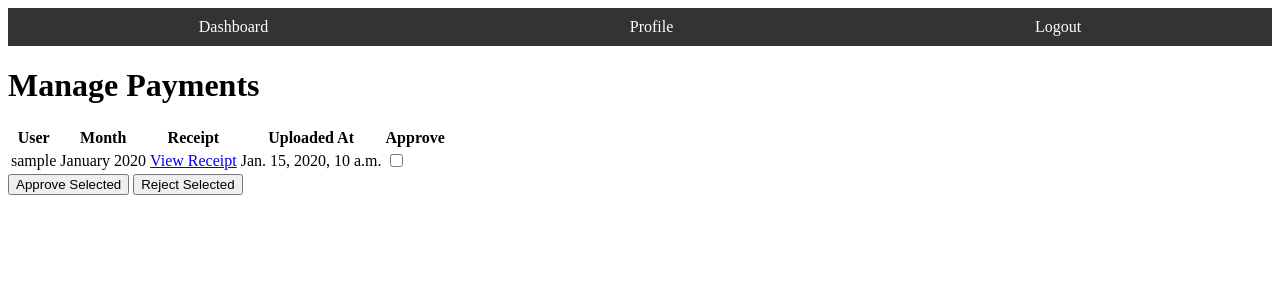
After one commit to alexandrebcaruso/borussia-django, a Django app: page /manage-payments/ in a window 1280 px wide. The commit adds this page. Shown: the top 300 px of the page. Run offline with Django 5.2, Linux system fonts and the light colour scheme; a user stored in the database is signed in; tables that the repository leaves empty hold one stand-in row (values such as "Sample post").

Commit message:
wip working on the users list and payment backend

```diff
--- a/agua/models.py
+++ b/agua/models.py
@@ -1,24 +1,21 @@
 from django.conf import settings
 from django.db import models
+from django.contrib.auth.models import AbstractUser
 
 class Payment(models.Model):
-    PENDING = 'pending'
+    REJECTED = 'rejected'
+    PAID = 'paid'
     AWAITING_APPROVAL = 'awaiting_approval'
-    PAID = 'paid'
 
     STATUS_CHOICES = [
-        (PENDING, 'Pending'),
+        (REJECTED, 'Rejected'),
         (AWAITING_APPROVAL, 'Awaiting Approval'),
         (PAID, 'Paid'),
     ]
 
     user = models.ForeignKey(settings.AUTH_USER_MODEL, on_delete=models.CASCADE)
     month = models.DateField()
-    status = models.CharField(
-        max_length=20,
-        choices=STATUS_CHOICES,
-        default=PENDING,
-    )
+    status = models.CharField(max_length=20, choices=STATUS_CHOICES, default=AWAITING_APPROVAL)
     receipt = models.FileField(upload_to='receipts/', null=True, blank=True)
     uploaded_at = models.DateTimeField(auto_now_add=True)
     approved_at = models.DateTimeField(null=True, blank=True)
@@ -29,9 +26,6 @@ class Payment(models.Model):
     # Helper method to check if payment is approved
     def is_approved(self):
         return self.status == self.PAID
-
-from django.contrib.auth.models import AbstractUser
-from django.db import models
 
 class CustomUser(AbstractUser):
     email = models.EmailField(unique=True)
--- /dev/null
+++ b/agua/templates/base.html
@@ -0,0 +1,26 @@
+{% load static %}
+
+<!DOCTYPE html>
+<html lang="en">
+<head>
+    <meta charset="UTF-8">
+    <meta name="viewport" content="width=device-width, initial-scale=1.0">
+    <title>{% block title %}My Payment App{% endblock %}</title>
+    <link rel="stylesheet" src="{% static 'css/styles.css' %}">
+</head>
+<body>
+    <!-- Top Navigation Bar -->
+    <nav style="background-color: #333; padding: 10px;">
+        <ul style="list-style-type: none; margin: 0; padding: 0; display: flex; justify-content: space-around;">
+            <li><a href="{% url 'dashboard' %}" style="color: white; text-decoration: none;">Dashboard</a></li>
+            <li><a href="{% url 'profile' %}" style="color: white; text-decoration: none;">Profile</a></li>
+            <li><a href="{% url 'logout' %}" style="color: white; text-decoration: none;">Logout</a></li>
+        </ul>
+    </nav>
+
+    <!-- Content Area -->
+    <div class="container" style="margin-top: 20px;">
+        {% block content %}{% endblock %}
+    </div>
+</body>
+</html>
--- a/agua/templates/payments/dashboard.html
+++ b/agua/templates/payments/dashboard.html
@@ -1,4 +1,4 @@
-{% extends 'payments/base.html' %}
+{% extends 'base.html' %}
 
 {% block title %}Dashboard{% endblock %}
 
--- /dev/null
+++ b/agua/templates/payments/manage_payments.html
@@ -0,0 +1,46 @@
+<!-- manage_payments.html -->
+{% extends 'base.html' %}
+
+{% block title %}Manage Payments{% endblock %}
+
+{% block content %}
+    <h1>Manage Payments</h1>
+
+    {% if payments %}
+        <form method="post">
+            {% csrf_token %}
+            <table>
+                <thead>
+                    <tr>
+                        <th>User</th>
+                        <th>Month</th>
+                        <th>Receipt</th>
+                        <th>Uploaded At</th>
+                        <th>Approve</th>
+                    </tr>
+                </thead>
+                <tbody>
+                    {% for payment in payments %}
+                        <tr>
+                            <td>{{ payment.user.username }}</td>
+                            <td>{{ payment.month|date:"F Y" }}</td>
+                            <td>
+                                {% if payment.receipt %}
+                                    <a href="{{ payment.receipt.url }}" target="_blank">View Receipt</a>
+                                {% else %}
+                                    No Receipt
+                                {% endif %}
+                            </td>
+                            <td>{{ payment.uploaded_at }}</td>
+                            <td><input type="checkbox" name="payment_ids" value="{{ payment.id }}"></td>
+                        </tr>
+                    {% endfor %}
+                </tbody>
+            </table>
+            <button type="submit" name="action" value="approve">Approve Selected</button>
+            <button type="submit" name="action" value="reject">Reject Selected</button>
+        </form>
+    {% else %}
+        <p>No payments awaiting approval.</p>
+    {% endif %}
+{% endblock %}
--- a/agua/templates/payments/profile.html
+++ b/agua/templates/users/profile.html
@@ -1,4 +1,4 @@
-{% extends 'payments/base.html' %}
+{% extends 'base.html' %}
 
 {% block title %}Profile{% endblock %}
 
--- a/agua/views.py
+++ b/agua/views.py
@@ -1,8 +1,22 @@
-from django.shortcuts import render, get_object_or_404, redirect
-from django.contrib.auth.decorators import login_required
-from .models import Payment
+from django.shortcuts import render, redirect
+from django.contrib.auth.decorators import login_required, user_passes_test
+from agua.models import Payment, CustomUser
+from .forms import PaymentReceiptForm
+from django.contrib import messages
 from datetime import datetime
 from django.utils import timezone
+
+# TODO: move to new file, e.g., `decorators.py`
+def role_required(role_name):
+    def decorator(view_func):
+        def _wrapped_view(request, *args, **kwargs):
+            if request.user.is_authenticated and request.user.roles.filter(name=role_name).exists():
+                return view_func(request, *args, **kwargs)
+            else:
+                # Redirect to a permission denied page or login page
+                return redirect('permission_denied')
+        return _wrapped_view
+    return decorator
 
 @login_required
 def dashboard(request):
@@ -81,7 +95,7 @@ def upload_receipt(request, year, month):
     payment, created = Payment.objects.get_or_create(
         user=request.user,
         month=payment_date,
-        defaults={'status': Payment.PENDING}
+        defaults={'status': Payment.AWAITING_APPROVAL}
     )
 
     if request.method == 'POST':
@@ -107,4 +121,33 @@ def upload_receipt(request, year, month):
 @login_required
 def profile(request):
     # You can add any logic for the profile page here
-    return render(request, 'payments/profile.html')
+    return render(request, 'users/profile.html')
+
+@login_required
+@role_required('ApplicationAdmin')
+def users_list(request):
+    users = CustomUser.objects.all()
+    return render(request, 'users/users_list.html', {'users': users})
+
+@user_passes_test(lambda u: u.is_staff)
+def manage_payments(request):
+    # Get all payments that are awaiting approval
+    payments = Payment.objects.filter(status=Payment.AWAITING_APPROVAL)
+
+    if request.method == 'POST':
+        payment_ids = request.POST.getlist('payment_ids')
+        action = request.POST.get('action')
+
+        for payment_id in payment_ids:
+            payment = Payment.objects.get(id=payment_id)
+            if action == 'approve':
+                payment.status = Payment.PAID
+                payment.approved_at = timezone.now()
+            elif action == 'reject':
+                payment.status = Payment.REJECTED
+                payment.approved_at = None
+            payment.save()
+
+        return redirect('manage_payments')
+
+    return render(request, 'payments/manage_payments.html', {'payments': payments})
--- a/borussia/urls.py
+++ b/borussia/urls.py
@@ -26,5 +26,7 @@ urlpatterns = [
     path('logout/', views.user_logout, name='logout'),
     path('dashboard/', views.dashboard, name='dashboard'),
     path('profile/', views.profile, name='profile'),
-    path('upload_receipt/<int:year>/<int:month>/', views.upload_receipt, name='upload_receipt'),
+    path('users-list/', views.users_list, name='users_list'),
+    path('upload-receipt/<int:year>/<int:month>/', views.upload_receipt, name='upload_receipt'),
+    path('manage-payments/', views.manage_payments, name='manage_payments'),
 ] + static(settings.MEDIA_URL, document_root=settings.MEDIA_ROOT)
--- a/requirements.txt
+++ b/requirements.txt
@@ -4,3 +4,4 @@ daphne
 Pillow
 psycopg2-binary
 python-dotenv
+whitenoise
```
Also changed, not shown: agua/admin.py (+27 -3 lines), agua/templates/admin/approve_payments.html (added, +42 -0 lines), agua/templates/users/users_list.html (added, +33 -0 lines), borussia/settings.py (+10 -3 lines), README.md, agua/migrations/0002_alter_payment_status.py (added).
